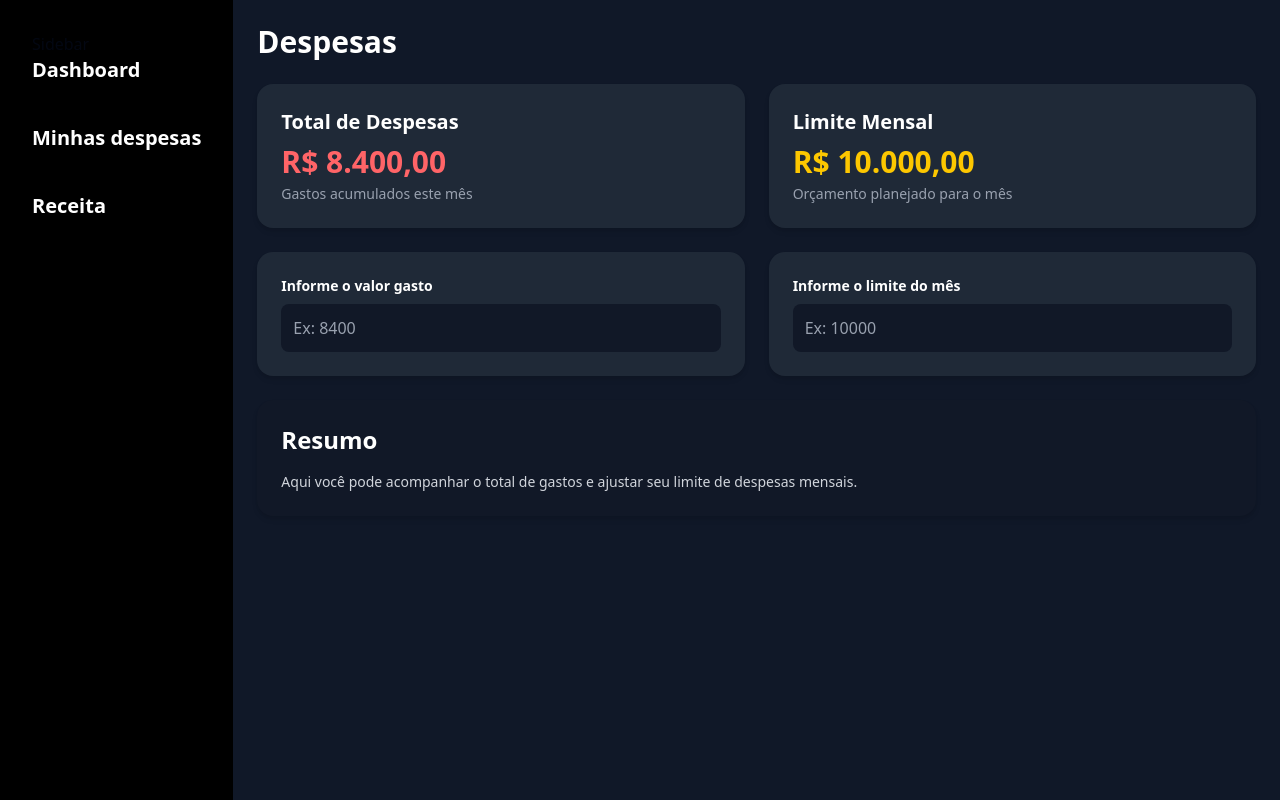
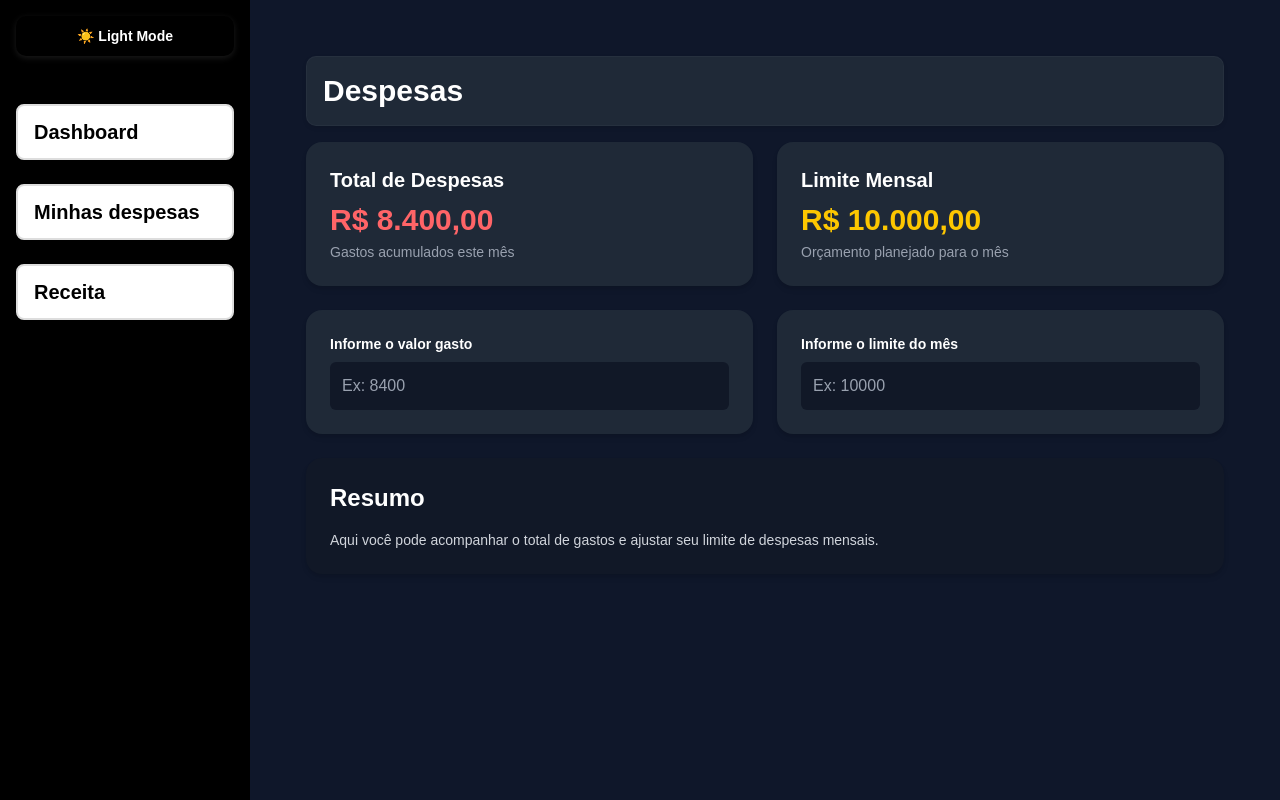
Before and after one commit to codiacademy/ChallengeVII-manha-rio-branco, a React (Vite) app: page /despesas in a window 1280 px wide. Built offline with nearby package versions, Linux system fonts and the light colour scheme.

Commit message:
Atualização do NightMode/LightMode e visual adequado, troca de cores e card nas pages

```diff
--- a/src/components/sidebar.tsx
+++ b/src/components/sidebar.tsx
@@ -1,28 +1,53 @@
 import { Link } from 'react-router-dom'
+import { useEffect, useState } from 'react'
 
 export function Sidebar() {
+  const [theme, setTheme] = useState<'light' | 'dark'>('dark')
+
+  useEffect(() => {
+    const saved = localStorage.getItem('theme') as 'light' | 'dark'
+    if (saved) {
+      setTheme(saved)
+      document.documentElement.classList.toggle('dark', saved === 'dark')
+    } else {
+      document.documentElement.classList.add('dark')
+      setTheme('dark')
+      localStorage.setItem('theme', 'dark')
+    }
+  }, [])
+
+  const toggleTheme = () => {
+    const newTheme = theme === 'dark' ? 'light' : 'dark'
+    document.documentElement.classList.toggle('dark', newTheme === 'dark')
+    localStorage.setItem('theme', newTheme)
+    setTheme(newTheme)
+  }
+
   return (
-    <div>
-      <h1>Sidebar</h1>
+    <div className="h-full flex flex-col gap-8">
+      <button
+        onClick={toggleTheme}
+        className="theme-toggle px-4 py-2 border rounded-md font-medium text-sm"
+      >
+        {theme === 'dark' ? '☀️ Light Mode' : '🌙 Dark Mode'}
+      </button>
 
-      <nav>
-        <ul className='flex flex-col gap-10'>
-          <li>
-            <Link to={'/'} className='text-white text-xl font-bold'>
+      <nav className="flex flex-col gap-6 mt-4">
+        <Link to={'/'} className='text-[var(--sidebar-foreground)] text-xl font-bold'>
           Dashboard
         </Link>
-          </li>
-          <li>
-            <Link to={'/despesas'} className='text-white text-xl font-bold'>
+        <Link
+          to="/despesas"
+          className="text-[--sidebar-foreground] text-xl font-bold hover:underline"
+        >
           Minhas despesas
         </Link>
-          </li>
-          <li>
-            <Link to={'/receita'} className='text-white text-xl font-bold'>
+        <Link
+          to="/receita"
+          className="text-[--sidebar-foreground] text-xl font-bold hover:underline"
+        >
           Receita
         </Link>
-          </li>
-        </ul>
       </nav>
     </div>
   )
--- a/src/index.css
+++ b/src/index.css
@@ -3,118 +3,170 @@
 
 @custom-variant dark (&:is(.dark *));
 
-@theme inline {
-  --radius-sm: calc(var(--radius) - 4px);
-  --radius-md: calc(var(--radius) - 2px);
-  --radius-lg: var(--radius);
-  --radius-xl: calc(var(--radius) + 4px);
-  --color-background: var(--background);
-  --color-foreground: var(--foreground);
-  --color-card: var(--card);
-  --color-card-foreground: var(--card-foreground);
-  --color-popover: var(--popover);
-  --color-popover-foreground: var(--popover-foreground);
-  --color-primary: var(--primary);
-  --color-primary-foreground: var(--primary-foreground);
-  --color-secondary: var(--secondary);
-  --color-secondary-foreground: var(--secondary-foreground);
-  --color-muted: var(--muted);
-  --color-muted-foreground: var(--muted-foreground);
-  --color-accent: var(--accent);
-  --color-accent-foreground: var(--accent-foreground);
-  --color-destructive: var(--destructive);
-  --color-border: var(--border);
-  --color-input: var(--input);
-  --color-ring: var(--ring);
-  --color-chart-1: var(--chart-1);
-  --color-chart-2: var(--chart-2);
-  --color-chart-3: var(--chart-3);
-  --color-chart-4: var(--chart-4);
-  --color-chart-5: var(--chart-5);
-  --color-sidebar: var(--sidebar);
-  --color-sidebar-foreground: var(--sidebar-foreground);
-  --color-sidebar-primary: var(--sidebar-primary);
-  --color-sidebar-primary-foreground: var(--sidebar-primary-foreground);
-  --color-sidebar-accent: var(--sidebar-accent);
-  --color-sidebar-accent-foreground: var(--sidebar-accent-foreground);
-  --color-sidebar-border: var(--sidebar-border);
-  --color-sidebar-ring: var(--sidebar-ring);
-}
-
+/* ======= CORES VARIÁVEIS ======= */
 :root {
   --radius: 0.625rem;
-  --background: oklch(1 0 0);
-  --foreground: oklch(0.13 0.028 261.692);
-  --card: oklch(1 0 0);
-  --card-foreground: oklch(0.13 0.028 261.692);
-  --popover: oklch(1 0 0);
-  --popover-foreground: oklch(0.13 0.028 261.692);
-  --primary: oklch(0.21 0.034 264.665);
-  --primary-foreground: oklch(0.985 0.002 247.839);
-  --secondary: oklch(0.967 0.003 264.542);
-  --secondary-foreground: oklch(0.21 0.034 264.665);
-  --muted: oklch(0.967 0.003 264.542);
-  --muted-foreground: oklch(0.551 0.027 264.364);
-  --accent: oklch(0.967 0.003 264.542);
-  --accent-foreground: oklch(0.21 0.034 264.665);
-  --destructive: oklch(0.577 0.245 27.325);
-  --border: oklch(0.928 0.006 264.531);
-  --input: oklch(0.928 0.006 264.531);
-  --ring: oklch(0.707 0.022 261.325);
-  --chart-1: oklch(0.646 0.222 41.116);
-  --chart-2: oklch(0.6 0.118 184.704);
-  --chart-3: oklch(0.398 0.07 227.392);
-  --chart-4: oklch(0.828 0.189 84.429);
-  --chart-5: oklch(0.769 0.188 70.08);
-  --sidebar: oklch(0.985 0.002 247.839);
-  --sidebar-foreground: oklch(0.13 0.028 261.692);
-  --sidebar-primary: oklch(0.21 0.034 264.665);
-  --sidebar-primary-foreground: oklch(0.985 0.002 247.839);
-  --sidebar-accent: oklch(0.967 0.003 264.542);
-  --sidebar-accent-foreground: oklch(0.21 0.034 264.665);
-  --sidebar-border: oklch(0.928 0.006 264.531);
-  --sidebar-ring: oklch(0.707 0.022 261.325);
+  --background: #ffffff;
+  --foreground: #000000;
+  --card: #f9fafb;
+  --card-foreground: #000000;
+  --sidebar: #0f172a;
+  --sidebar-foreground: #000000;
 }
 
 .dark {
-  --background: oklch(0.13 0.028 261.692);
-  --foreground: oklch(0.985 0.002 247.839);
-  --card: oklch(0.21 0.034 264.665);
-  --card-foreground: oklch(0.985 0.002 247.839);
-  --popover: oklch(0.21 0.034 264.665);
-  --popover-foreground: oklch(0.985 0.002 247.839);
-  --primary: oklch(0.928 0.006 264.531);
-  --primary-foreground: oklch(0.21 0.034 264.665);
-  --secondary: oklch(0.278 0.033 256.848);
-  --secondary-foreground: oklch(0.985 0.002 247.839);
-  --muted: oklch(0.278 0.033 256.848);
-  --muted-foreground: oklch(0.707 0.022 261.325);
-  --accent: oklch(0.278 0.033 256.848);
-  --accent-foreground: oklch(0.985 0.002 247.839);
-  --destructive: oklch(0.704 0.191 22.216);
-  --border: oklch(1 0 0 / 10%);
-  --input: oklch(1 0 0 / 15%);
-  --ring: oklch(0.551 0.027 264.364);
-  --chart-1: oklch(0.488 0.243 264.376);
-  --chart-2: oklch(0.696 0.17 162.48);
-  --chart-3: oklch(0.769 0.188 70.08);
-  --chart-4: oklch(0.627 0.265 303.9);
-  --chart-5: oklch(0.645 0.246 16.439);
-  --sidebar: oklch(0.21 0.034 264.665);
-  --sidebar-foreground: oklch(0.985 0.002 247.839);
-  --sidebar-primary: oklch(0.488 0.243 264.376);
-  --sidebar-primary-foreground: oklch(0.985 0.002 247.839);
-  --sidebar-accent: oklch(0.278 0.033 256.848);
-  --sidebar-accent-foreground: oklch(0.985 0.002 247.839);
-  --sidebar-border: oklch(1 0 0 / 10%);
-  --sidebar-ring: oklch(0.551 0.027 264.364);
+  --background: #0f172a;
+  --foreground: #ffffff;
+  --card: #ffffff;
+  --card-foreground: #ffffff;
+  --sidebar: #000000;
+  --sidebar-foreground: #ffffff;
 }
 
-@layer base {
-  * {
-    @apply border-border outline-ring/50;
-  }
-  body {
-    @apply bg-background text-foreground;
-  }
+/* ======= BASE GLOBAL ======= */
+html, body {
+  height: 100%;
+  margin: 0;
+  font-family: sans-serif;
+  background-color: var(--background);
+  color: var(--foreground);
+  transition: background-color 0.3s, color 0.3s;
+  overflow: hidden;
 }
+
+main {
+  min-height: 100vh;
+  box-sizing: border-box;
+  padding: 2rem;
+  background-color: var(--background);
+  color: var(--foreground);
+}
+
+/* ======= SIDEBAR ======= */
+.sidebar {
+  background-color: var(--sidebar);
+  color: var(--sidebar-foreground);
+  width: 250px;
+  padding: 1rem;
+  height: 100vh;
+  transition: background-color 0.3s, color 0.3s;
+}
+
+/* ======= LINKS SIDEBAR ======= */
+.sidebar a {
+  padding: 0.75rem 1rem;
+  border-radius: 8px;
+  text-decoration: none;
+  display: block;
+  font-weight: bold;
+  font-size: 1.25rem;
+  border: 2px solid transparent;
+  transition: 0.2s ease;
+}
+
+/* Dark */
+.dark .sidebar a {
+  border: 2px solid white;
+  background-color: transparent;
+  color: white;
+}
+
+.dark .sidebar a:hover {
+  background-color: white;
+  color: black;
+  transform: scale(1.05);
+  box-shadow: 0 0 10px rgba(255, 255, 255, 0.4);
+}
+
+/* Light */
+:root .sidebar a {
+  border: 2px solid #ddd;
+  background-color: #fff;
+  color: #000;
+  box-shadow: 0 2px 4px rgba(0,0,0,0.1);
+}
+
+:root .sidebar a:hover {
+  background-color: #e2e8f0;
+  transform: scale(1.05);
+  box-shadow: 0 0 12px rgba(0, 0, 0, 0.2);
+}
+
+/* ======= CARDS ======= */
+.card {
+  background-color: #1f2937; /* bg-gray-800 */
+  color: var(--card-foreground);
+  border: 1px solid rgba(55, 65, 81, 0.3); /* border-gray-700/30 */
+  border-radius: 10px;
+  padding: 1rem;
+  box-shadow: 0 2px 4px rgba(0, 0, 0, 0.1);
+  transition: background-color 0.3s, color 0.3s;
+  margin-bottom: 1rem;
+}
+
+.dark .card {
+  background-color: #1f2937; /* bg-gray-800 */
+  border: 1px solid rgba(55, 65, 81, 0.3); /* border-gray-700/30 */
+}
+
+
+/* Blocos de Título / Conteúdo em Cards */
+.card-title {
+  background-color: #1f2937;
+  padding: 1rem 1.5rem;
+  border-radius: 12px;
+  font-size: 1.5rem;
+  font-weight: bold;
+  color: var(--foreground);
+  margin-bottom: 1.5rem;
+  transition: background-color 0.3s, color 0.3s;
+}
+
+
+/* ======= TOGGLE BUTTON ======= */
+.theme-toggle {
+  width: 100%;
+  padding: 10px 16px;
+  font-weight: bold;
+  border-radius: 10px;
+  cursor: pointer;
+  border: 1px solid #ccc;
+  background-color: var(--card);
+  color: var(--card-foreground);
+  transition: all 0.3s ease-in-out;
+}
+
+/* Hover - Light Mode */
+:root .theme-toggle:hover {
+  background-color: #000000;
+  color: #ffffff;
+  border-color: #000000;
+}
+
+/* Dark Mode */
+.dark .theme-toggle {
+  background-color: #000000;
+  color: #ffffff;
+  border: none;
+  box-shadow: 0 2px 6px rgba(255, 255, 255, 0.1);
+}
+
+/* Hover - Dark Mode */
+.dark .theme-toggle:hover {
+  background-color: #ffffff;
+  color: #000000;
+  border: 1px solid #ffffff;
+}
+
+:root h1 {
+  color: #000000; /* cor preta no modo light (padrão) */
+}
+
+.dark h1 {
+  color: #ffffff; /* cor branca no modo dark */
+}
+
+/* FORÇA H1 BRANCO NO LIGHT MODE (conforme sua última imagem) */
+:root h1 {
+  color: #ffffff !important;
+}
--- a/src/main.tsx
+++ b/src/main.tsx
@@ -2,6 +2,11 @@ import { StrictMode } from 'react'
 import { createRoot } from 'react-dom/client'
 import './index.css'
 import { App } from './app'
+
+const storedTheme = localStorage.getItem('theme')
+if (storedTheme === 'dark') {
+  document.documentElement.classList.add('dark')
+}
 
 createRoot(document.getElementById('root')!).render(
   <StrictMode>
--- a/src/pages/_layouts/app-layout.tsx
+++ b/src/pages/_layouts/app-layout.tsx
@@ -4,10 +4,11 @@ import { Outlet } from 'react-router-dom'
 export default function AppLayout() {
   return (
     <div className='min-h-screen flex'>
-      <aside className='bg-black p-8'>
+      {/* Removido bg-black */}
+      <aside className='sidebar'>
         <Sidebar />
       </aside>
-      <main className='flex-1'>
+      <main className='flex-1 p-4'>
         <Outlet />
       </main>
     </div>
--- a/src/pages/app/dashboard/page.tsx
+++ b/src/pages/app/dashboard/page.tsx
@@ -3,7 +3,9 @@ import { CardCharts } from './components/charts'
 export default function AppLayout() {
   return (
     <div className='min-h-screen flex flex-col gap-10 p-10'>
-      <h1 className='text-4xl text-gray-100 font-semibold'>Dashboard</h1>
+      <div className="card mb-6">
+        <h1 className="text-3xl font-bold">Dashboard</h1>
+      </div>
       <div className='flex md:flex-row flex-col gap-10'>
         <CardCharts />
       </div>
--- a/src/pages/app/despesas/page.tsx
+++ b/src/pages/app/despesas/page.tsx
@@ -4,7 +4,9 @@ import { InputCard } from './components/InputCard'
 export default function Depesas() {
   return (
     <div className="p-6 space-y-6">
-      <h1 className="text-3xl font-bold text-white">Despesas</h1>
+      <div className="card mb-6">
+        <h1 className="text-3xl font-bold">Despesas</h1>
+      </div>
 
       <div className="grid grid-cols-1 md:grid-cols-2 gap-6">
         <InfoCard
--- a/src/pages/app/receita/page.tsx
+++ b/src/pages/app/receita/page.tsx
@@ -3,7 +3,9 @@ import { InfoCard } from './components/InfoCard'
 export default function Receita() {
   return (
     <div className="p-6 space-y-6">
-      <h1 className="text-3xl font-bold text-white">Receita</h1>
+      <div className="card mb-6">
+        <h1 className="text-3xl font-bold">Receita</h1>
+      </div>
 
       {/* Cards de indicadores */}
       <div className="grid grid-cols-1 md:grid-cols-2 gap-6">
```
Also changed, not shown: 1 other file (tests, documents, lock files or other folders). Lines whose indentation alone changed are shown as unchanged.
